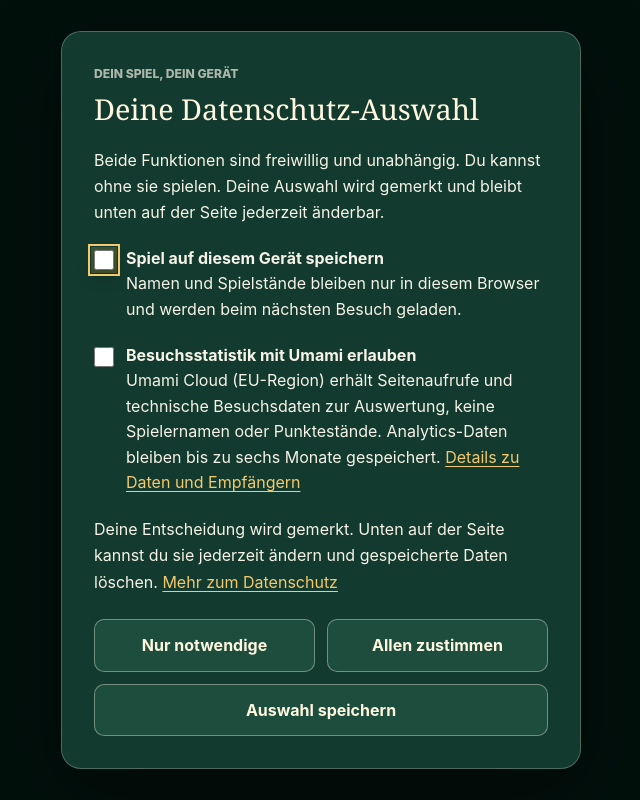
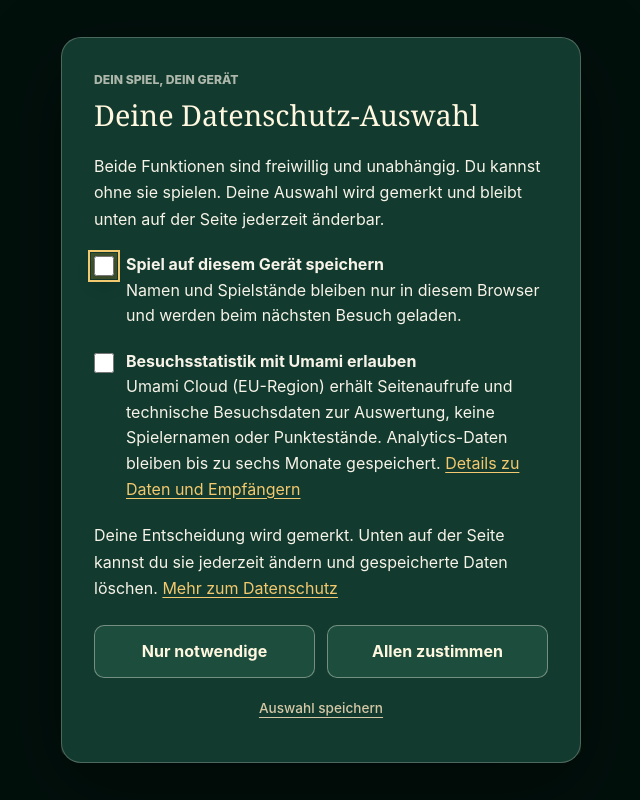
Before and after one commit to Skh4rf/schnealla, a Vue app: page / in a window 1280 px wide. Shown: the top 800 px of the page, without its empty margins (319-959 px from the left). Built offline with nearby package versions, Linux system fonts and the light colour scheme.

Commit message:
Make individual consent action visually secondary

```diff
--- a/src/App.vue
+++ b/src/App.vue
@@ -1066,7 +1066,7 @@ watch(
     <div class="storage-dialog-actions">
       <button type="button" @click="savePrivacyChoices(false, false)">Nur notwendige</button>
       <button type="button" @click="savePrivacyChoices(true, true)">Allen zustimmen</button>
-      <button class="privacy-selection" type="button" @click="savePrivacyChoices(draftSaveGame, draftAnalytics)">Auswahl speichern</button>
     </div>
+    <button class="privacy-selection" type="button" @click="savePrivacyChoices(draftSaveGame, draftAnalytics)">Auswahl speichern</button>
   </dialog>
 </template>
--- a/src/style.css
+++ b/src/style.css
@@ -164,8 +164,24 @@
   background: #28634f;
 }
 
-.storage-dialog-actions .privacy-selection {
-  flex-basis: 100%;
+.storage-dialog .privacy-selection {
+  display: block;
+  min-height: 44px;
+  margin: 8px auto 0;
+  padding: 8px 12px;
+  border: 0;
+  border-radius: 6px;
+  background: transparent;
+  color: #d4c8a7;
+  font-size: 0.85rem;
+  font-weight: 500;
+  text-decoration: underline;
+  text-underline-offset: 4px;
+}
+
+.storage-dialog .privacy-selection:hover {
+  background: rgba(255, 255, 255, 0.05);
+  color: #fff7df;
 }
 
 .storage-dialog :focus-visible {
```
